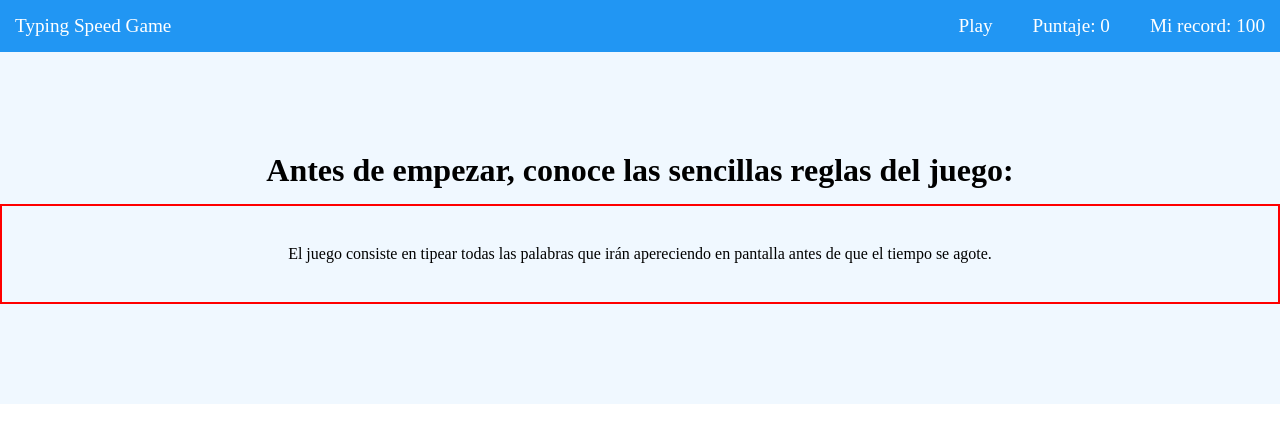
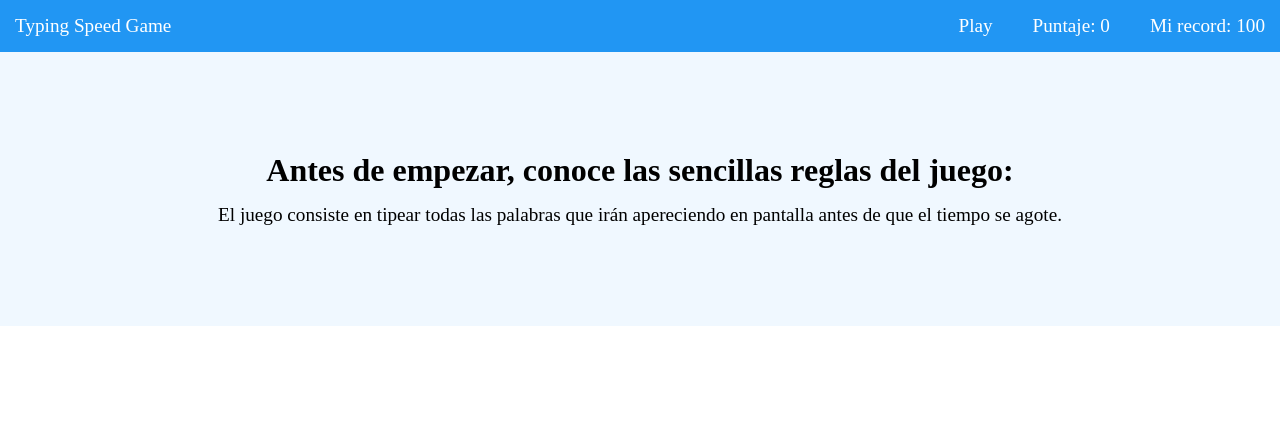
Before and after one commit to facudam/typing-speed-game, a React (Vite) app: page / in a window 1280 px wide. Both pictures are taken after a click on the button "JUGAR". Shown: the top 442 px of the page. Built offline with nearby package versions, Linux system fonts and the light colour scheme.

Commit message:
Modificando slider, utilizando únicamente css para su desarrollo

```diff
--- a/src/components/Juego.jsx
+++ b/src/components/Juego.jsx
@@ -1,46 +1,21 @@
-import { useEffect, useState } from 'react';
+
 import '../styles/Juego.css';
-import { Regla } from './Regla';
+
 
 export const Juego = () => {
-    const [ indice, setIndice ] = useState(0)
-
-    useEffect(() => {
-
-
-    }, [indice])
-
-
-   const reglas = [
-        "El juego consiste en tipear todas las palabras que irán apereciendo en pantalla antes de que el tiempo se agote.",
-        "Las palabras o frases irán complicandose al avanzar de nivel.",
-        "El tiempo para tipear también se irá reduciendo.",
-        "Para visualizar las palabras deberás apretar la tecla 'enter'.",
-        "¡¿Sencillo verdad?! Bueno ahora, ¡A jugar!"
-    ]
-
-
-    const intervalo = setInterval(() => {
-        if(indice > 3) {
-            setIndice(0)
-        } else {
-            setIndice(indice + 1)
-        }
-    }, 5000)
-
-
-
-
-
-
-
 
     return(
         <div className='juego-iniciado'>
             <div className='juego-iniciado__reglas'>
                 <h1>Antes de empezar, conoce las sencillas reglas del juego:</h1>
                 <div className='juego-iniciado__reglas__slider'>
-                    <Regla regla={ reglas[indice] }/>
+                    <div className='reglas-container'>
+                        <p className='regla'>El juego consiste en tipear todas las palabras que irán apereciendo en pantalla antes de que el tiempo se agote.</p>
+                        <p className='regla'>Las palabras o frases irán complicandose al avanzar de nivel.</p>
+                        <p className='regla'>El tiempo para tipear también se irá reduciendo.</p>
+                        <p className='regla'>Para visualizar las palabras deberás apretar la tecla 'enter'.</p>
+                        <p className='regla'>Una vez presionada la tecla 'enter' comenzará la cuenta regresiva</p>
+                    </div>
                 </div>
             </div>
         </div>
--- a/src/components/Regla.jsx
+++ /dev/null
@@ -1,8 +0,0 @@
-import "../styles/Juego.css";
-
-
-export const Regla = ({ regla }) => {
-    return(
-        <p className='regla'>{ regla }</p>
-    )
-}
--- a/src/styles/Juego.css
+++ b/src/styles/Juego.css
@@ -27,29 +27,62 @@
 
 .juego-iniciado__reglas__slider {
     margin: auto;
-    border: 2px solid red;
     width: 100%;
-    max-width: var(--web-max-width);
+    max-width: 900px;
     margin-top: var(--margin-beetween-titles);
-    min-height: 100px;
-    position: relative;
-    height: 100px;
+
+    overflow: hidden;
+}
+
+.reglas-container {
     display: flex;
-    justify-content: center;
+    width: 500%;
+    justify-content: space-between;
     align-items: center;
+    height: inherit;
+    animation: slideMove 40s ease-in-out infinite running;
 }
 
 .regla {
-    position: absolute;
-    animation: opacidad 2s ease;
-    padding: 10px;
+    display: inline-block;
+    width: 100%;
+    text-align: center;
+    font-size: 1.2rem;
 }
 
-@keyframes opacidad {
+@keyframes slideMove {
     0% {
-        opacity: 0;
+       margin-left: 0;
+    }
+    15% {
+        margin-left: 0;
+    }
+    20% {
+        margin-left: -100%;
+    }
+    35% {
+        margin-left: -100%;
+    }
+    40% {
+        margin-left: -200%;
+    }
+    55% {
+        margin-left: -200%;
+    }
+    60% {
+        margin-left: -300%;
+    }
+    75% {
+        margin-left: -300%;
+    }
+    80% {
+        margin-left: -400%;
+    }
+    95% {
+        margin-left: -400%;
     }
     100% {
-        opacity: 1;
+        margin-left: -500%;
     }
+
 }
```
